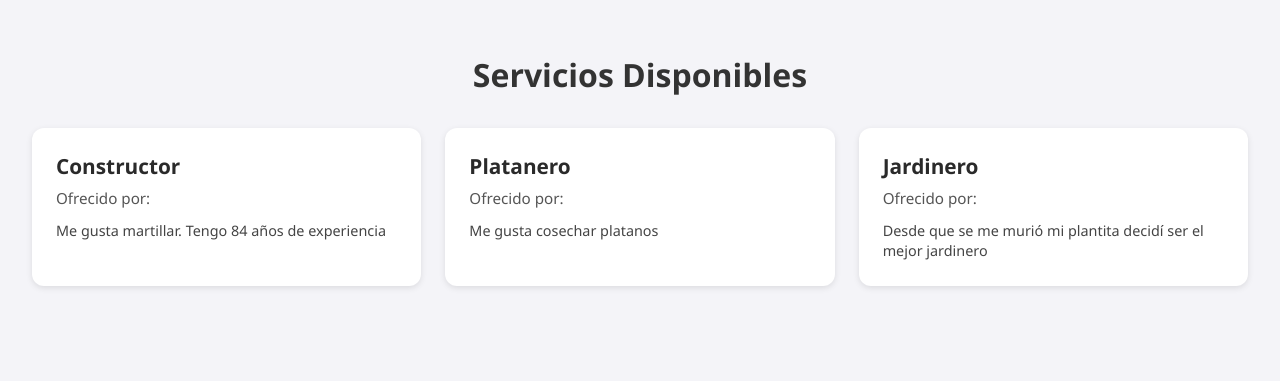
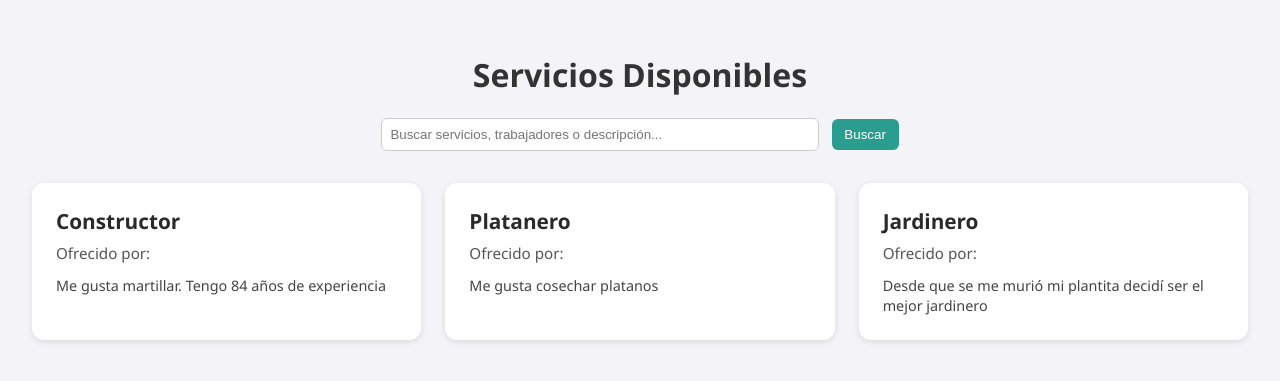
Before and after one commit to wedlearner/Backslash-t, a Django app: page /servicios/ in a window 1280 px wide. Shown: the top 381 px of the page. Run offline with Django 5.2, Linux system fonts and the light colour scheme; data comes from the database, SQL or seed files in the repository.

Commit message:
prueba de buscador
prueba de buscador para los servicios
al parecer funciona bien
hasta ahora

```diff
--- a/ProyectoI/t/servicios/templates/servicios/ver_servicios.html
+++ b/ProyectoI/t/servicios/templates/servicios/ver_servicios.html
@@ -66,6 +66,12 @@
 <body>
     <h1>Servicios Disponibles</h1>
 
+    <form method="get" style="text-align:center; margin-top:1rem;">
+        <input type="text" name="q" placeholder="Buscar servicios, trabajadores o descripción..." value="{{ q }}" style="padding:0.5rem; width:60%; max-width:420px; border-radius:6px; border:1px solid #ccc;">
+        <button type="submit" style="padding:0.5rem 0.8rem; margin-left:0.5rem; border-radius:6px; border: none; background:#2a9d8f; color:#fff; cursor:pointer;">Buscar</button>
+        {% if q %}<div style="margin-top:0.6rem; color:#333;">Resultados para: <strong>{{ q }}</strong></div>{% endif %}
+    </form>
+
     {% if servicios %}
         <div class="contenedor">
             {% for s in servicios %}
@@ -77,7 +83,11 @@
             {% endfor %}
         </div>
     {% else %}
-        <p class="sin-servicios">No hay servicios disponibles por el momento.</p>
+        {% if q %}
+            <p class="sin-servicios">No se encontraron resultados para "{{ q }}".</p>
+        {% else %}
+            <p class="sin-servicios">No hay servicios disponibles por el momento.</p>
+        {% endif %}
     {% endif %}
 </body>
 </html>
--- a/ProyectoI/t/servicios/views.py
+++ b/ProyectoI/t/servicios/views.py
@@ -1,11 +1,47 @@
 from django.shortcuts import get_object_or_404, redirect
 from django.shortcuts import render
 from django.contrib import messages
+from django.db.models import Q
+from difflib import SequenceMatcher
 from .models import servicio
 
+
 def ver_servicios(request):
-    servicios = servicio.objects.all()
-    return render (request, 'servicios/ver_servicios.html', {'servicios':servicios})
+    """Lista servicios y, si hay query `q`, filtra y ordena por similitud.
+
+    - Parámetros GET: q (texto de búsqueda)
+    - Búsqueda: aplica icontains sobre titulo, trabajador y descripcion
+    - Orden: calcula un ratio de similitud (difflib) entre la query y los campos y ordena descendente
+    """
+    q = request.GET.get('q', '').strip()
+
+    if q:
+        # filtrado básico con icontains
+        qs = servicio.objects.filter(
+            Q(titulo__icontains=q) | Q(trabajador__icontains=q) | Q(descripcion__icontains=q)
+        ).distinct()
+
+        # calcular similitud y ordenar en Python (sqlite no tiene trigram por defecto)
+        def score(srv):
+            # Compara la query con cada campo y devuelve el máximo de similitud
+            t = (srv.titulo or '')
+            tr = (srv.trabajador or '')
+            d = (srv.descripcion or '')
+            ratios = []
+            for field in (t, tr, d):
+                try:
+                    ratios.append(SequenceMatcher(None, q.lower(), field.lower()).ratio())
+                except Exception:
+                    ratios.append(0)
+            return max(ratios)
+
+        servicios_list = list(qs)
+        servicios_list.sort(key=score, reverse=True)
+        servicios = servicios_list
+    else:
+        servicios = servicio.objects.all()
+
+    return render(request, 'servicios/ver_servicios.html', {'servicios': servicios, 'q': q})
 # Create your views here.
 def agregar_servicio(request):
     if request.method == 'POST':
```
